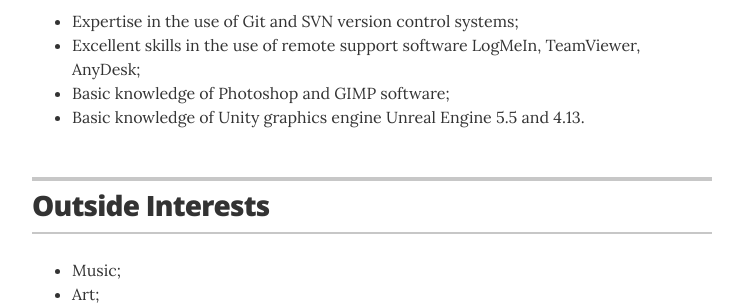
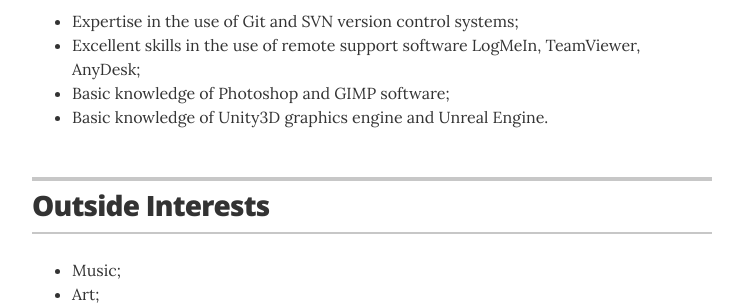
Before and after one commit to jglovier/resume-template, a Jekyll site: the page built from index.html, in a window 1280 px wide and 900 px high, scrolled down 1819 px. Shown: the part 359-664 px from the top of the window, without its empty margins (268-1011 px from the left). Built offline with Jekyll 4.4.1, drawn with Linux system fonts in a browser that asks for light colours.

Commit message:
Update skills.yml

```diff
--- a/_data/skills.yml
+++ b/_data/skills.yml
@@ -50,4 +50,4 @@
     <li>Expertise in the use of Git and SVN version control systems;</li>
     <li>Excellent skills in the use of remote support software LogMeIn, TeamViewer, AnyDesk;</li>
     <li>Basic knowledge of Photoshop and GIMP software;</li>
-    <li>Basic knowledge of Unity graphics engine Unreal Engine 5.5 and 4.13.</li>
+    <li>Basic knowledge of Unity3D graphics engine and Unreal Engine.</li>
```
